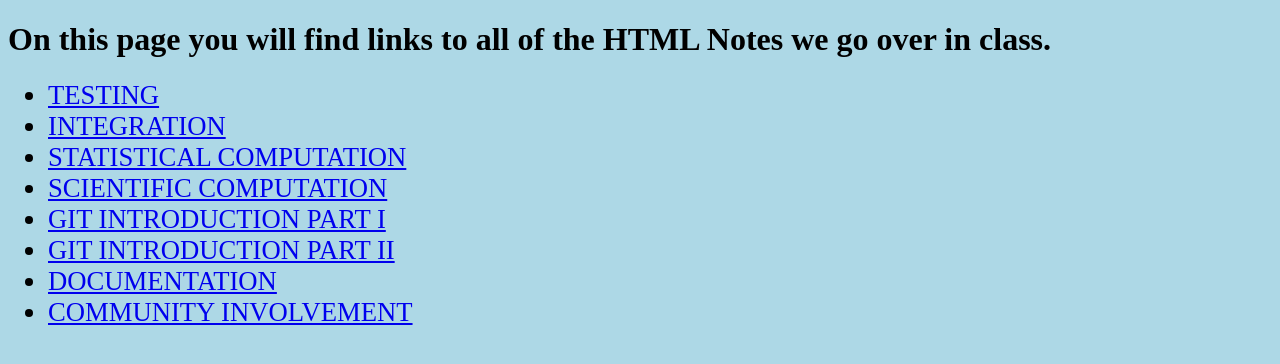
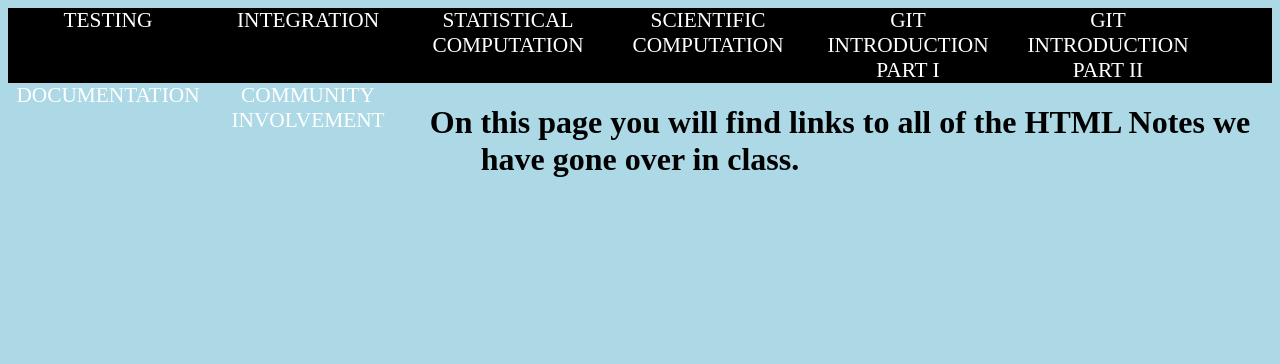
Before and after one commit to rcos/CSCI2961-01-Fall2016, a plain HTML site: page HTML Lectures/index.html in a window 1280 px wide. Drawn offline with Linux system fonts and the light colour scheme.

Commit message:
added nav bar

```diff
--- a/HTML Lectures/index.html
+++ b/HTML Lectures/index.html
@@ -9,11 +9,45 @@
 		{
 			background-color: lightblue;
 		}
+		nav
+		{
+		  background-color: black;
+		  height: 75px;
+		}
+		nav ul
+		{
+		  list-style; none;
+		  padding: 0;
+		  margin: 0;
+		}
+		nav ul li
+		{
+		  list-style-type: none;
+		  width: 200px;
+		  float: left;
+		  display: block;
+		  border-radius: 1px solid #CCC;
+		  text-align: center;
+		  font-size: 16pt;
+		}
+		li a
+		{
+		  text-decoration: none;
+		  color: white;
+		  line-height: 0px;
+		}
+		li a:hover
+		{
+		  background-color: yellow;
+		  color: green;
+		}
+		h1
+		{
+		  text-align: center;
+		  font-size: 24pt;
+		}
 	</style>
 </head>
-<body>
-<h1> On this page you will find links to all of the HTML Notes we go over in class. </h1>
-</body>
 <nav>
   <ul>
     <li><a href="TestingandCI-Master/index.html">TESTING</a></li>
@@ -26,5 +60,7 @@
     <li><a href="DocumentationsAndCommunity-master/index2.html">COMMUNITY INVOLVEMENT</a></li>
   </ul>
 </nav>
+<body>
+<h1> On this page you will find links to all of the HTML Notes we have gone over in class. </h1>
 </body>
 </html>
```
